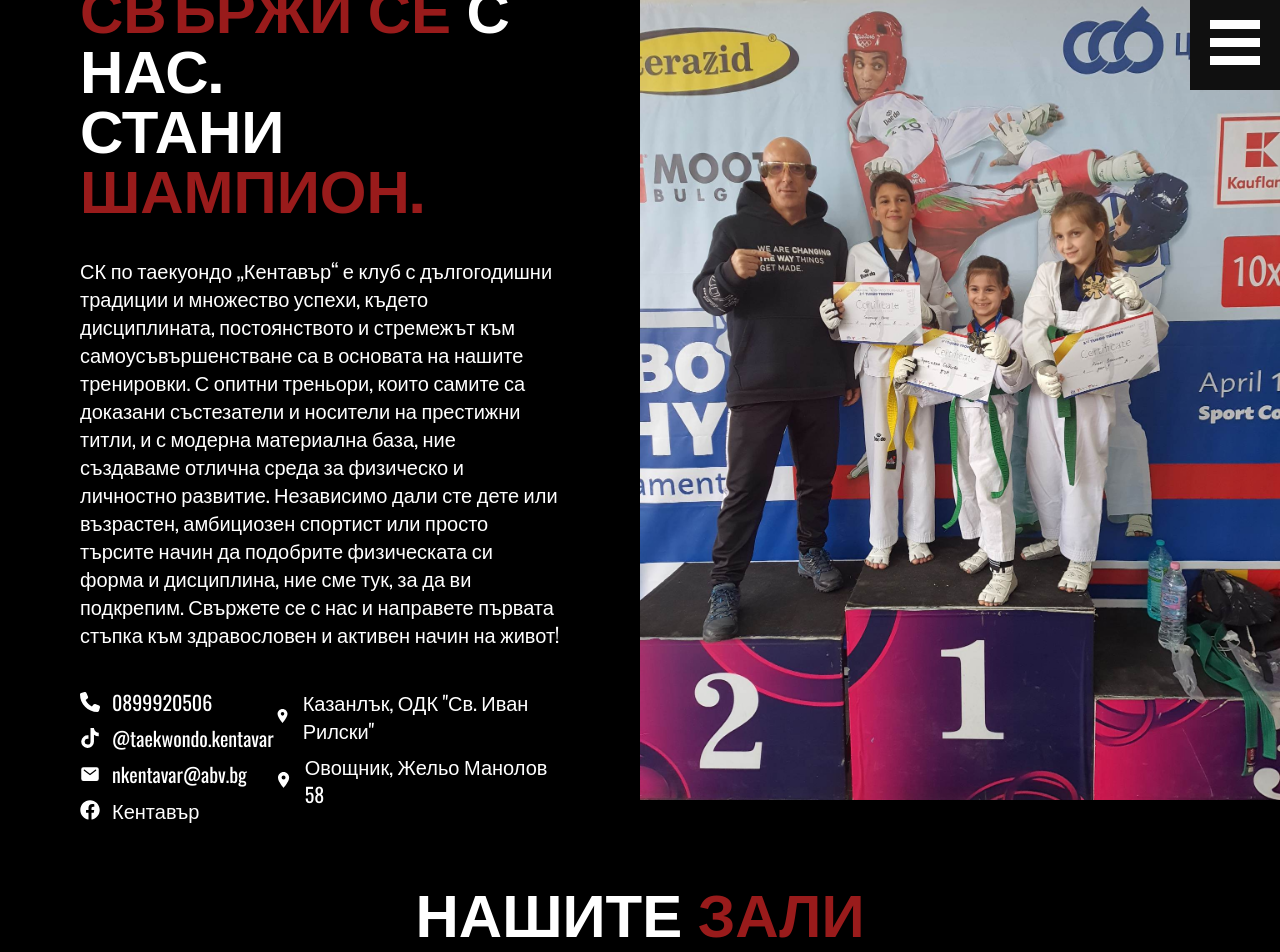
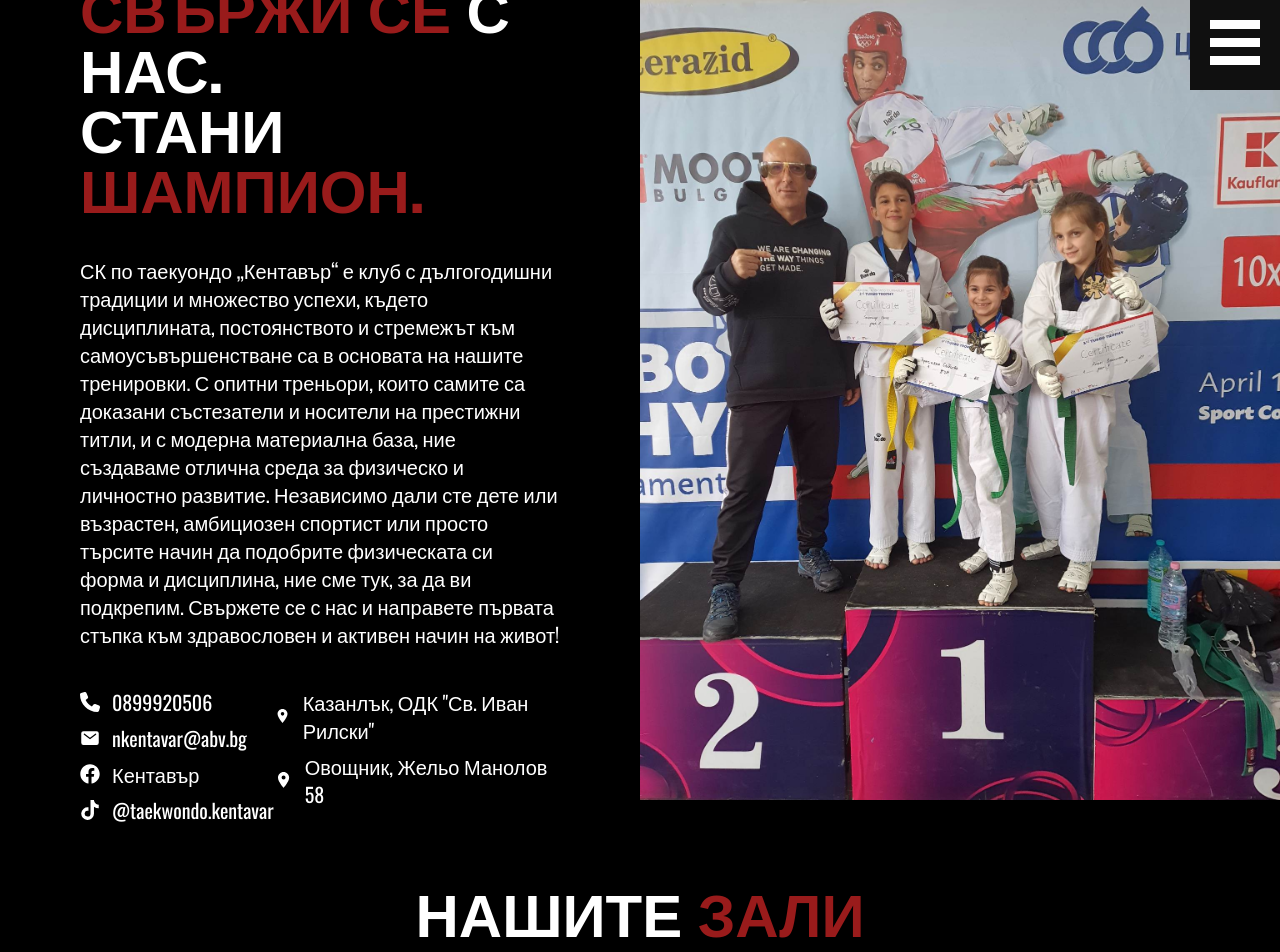
Before and after one commit to HristoBogdanov/kentavar, a Next.js app: page /contacts in a window 1280 px wide. Shown: the top 952 px of the page. Built offline with nearby package versions, Linux system fonts and the light colour scheme.

Commit message:
change contacts order

```diff
--- a/components/contactsSection.tsx
+++ b/components/contactsSection.tsx
@@ -45,14 +45,6 @@ export default function ContactsSection() {
                   0899920506
                 </Link>
                 <Link
-                  href="https://www.tiktok.com/@taekwondo.kentavar"
-                  className="flex items-center gap-3 hover:text-red-800 transition-all duration-500"
-                  target="_blank"
-                >
-                  <FaTiktok />
-                  @taekwondo.kentavar
-                </Link>
-                <Link
                   href="mailto: nkentavar@abv.bg"
                   className="flex items-center gap-3 hover:text-red-800 transition-all duration-500"
                   target="_blank"
@@ -67,6 +59,14 @@ export default function ContactsSection() {
                 >
                   <FaFacebook />
                   Кентавър
+                </Link>
+                <Link
+                  href="https://www.tiktok.com/@taekwondo.kentavar"
+                  className="flex items-center gap-3 hover:text-red-800 transition-all duration-500"
+                  target="_blank"
+                >
+                  <FaTiktok />
+                  @taekwondo.kentavar
                 </Link>
               </ul>
             </div>
--- a/components/footer.tsx
+++ b/components/footer.tsx
@@ -27,12 +27,6 @@ export default function Footer() {
               >
                 за нас
               </Link>
-              {/* <Link
-                className="hover:text-red-800 transition-all duration-500"
-                href="news"
-              >
-                новини
-              </Link> */}
               <Link
                 className="hover:text-red-800 transition-all duration-500"
                 href="contacts"
@@ -55,14 +49,6 @@ export default function Footer() {
                 0899920506
               </Link>
               <Link
-                href="https://www.tiktok.com/@taekwondo.kentavar"
-                className="flex text-xl items-center gap-3 hover:text-red-800 transition-all duration-500"
-                target="_blank"
-              >
-                <FaTiktok />
-                @taekwondo.kentavar
-              </Link>
-              <Link
                 href="mailto: nkentavar@abv.bg"
                 className="flex text-xl items-center gap-3 hover:text-red-800 transition-all duration-500"
                 target="_blank"
@@ -77,6 +63,14 @@ export default function Footer() {
               >
                 <FaFacebook />
                 Кентавър
+              </Link>
+              <Link
+                href="https://www.tiktok.com/@taekwondo.kentavar"
+                className="flex text-xl items-center gap-3 hover:text-red-800 transition-all duration-500"
+                target="_blank"
+              >
+                <FaTiktok />
+                @taekwondo.kentavar
               </Link>
             </ul>
           </div>
```
